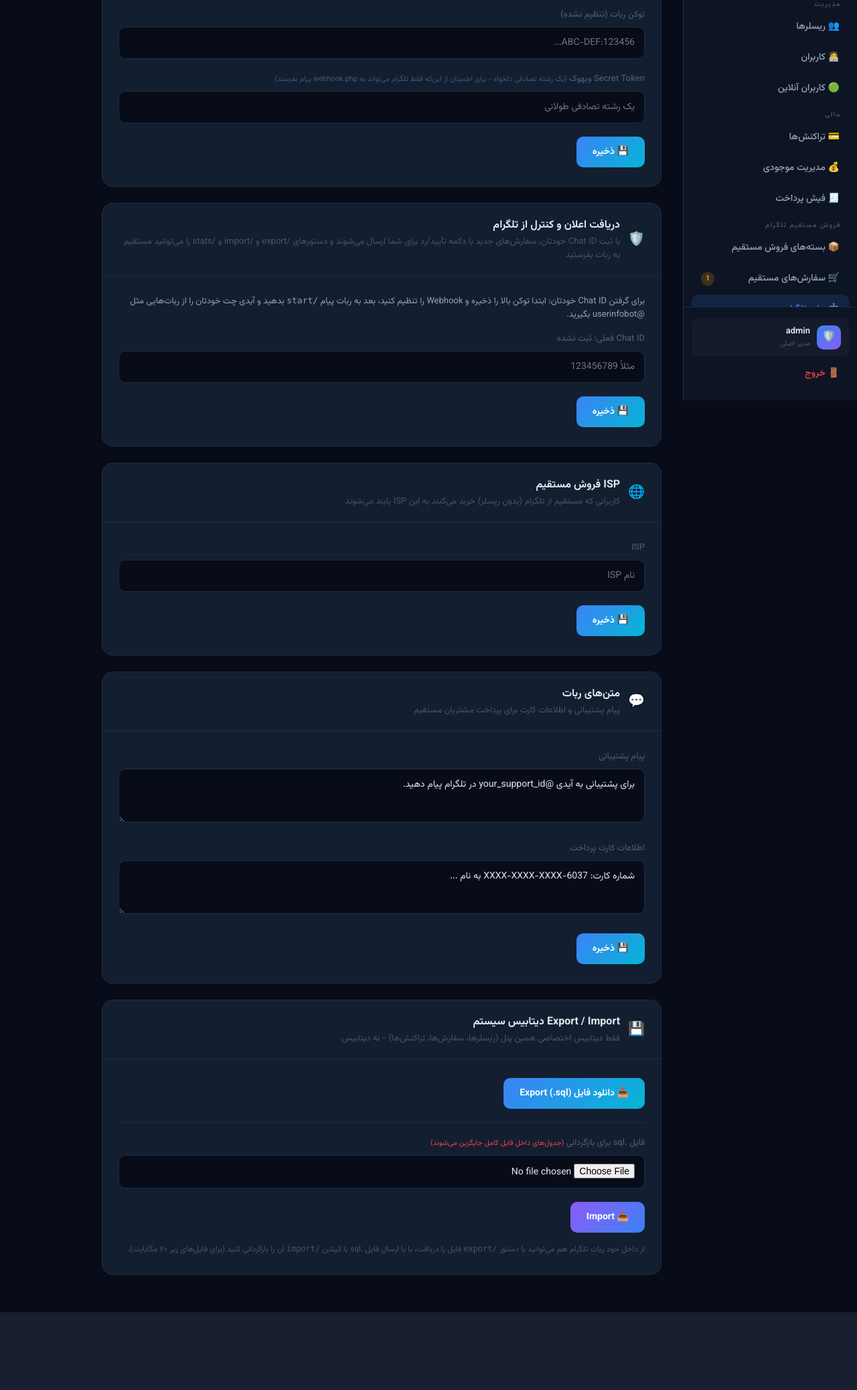
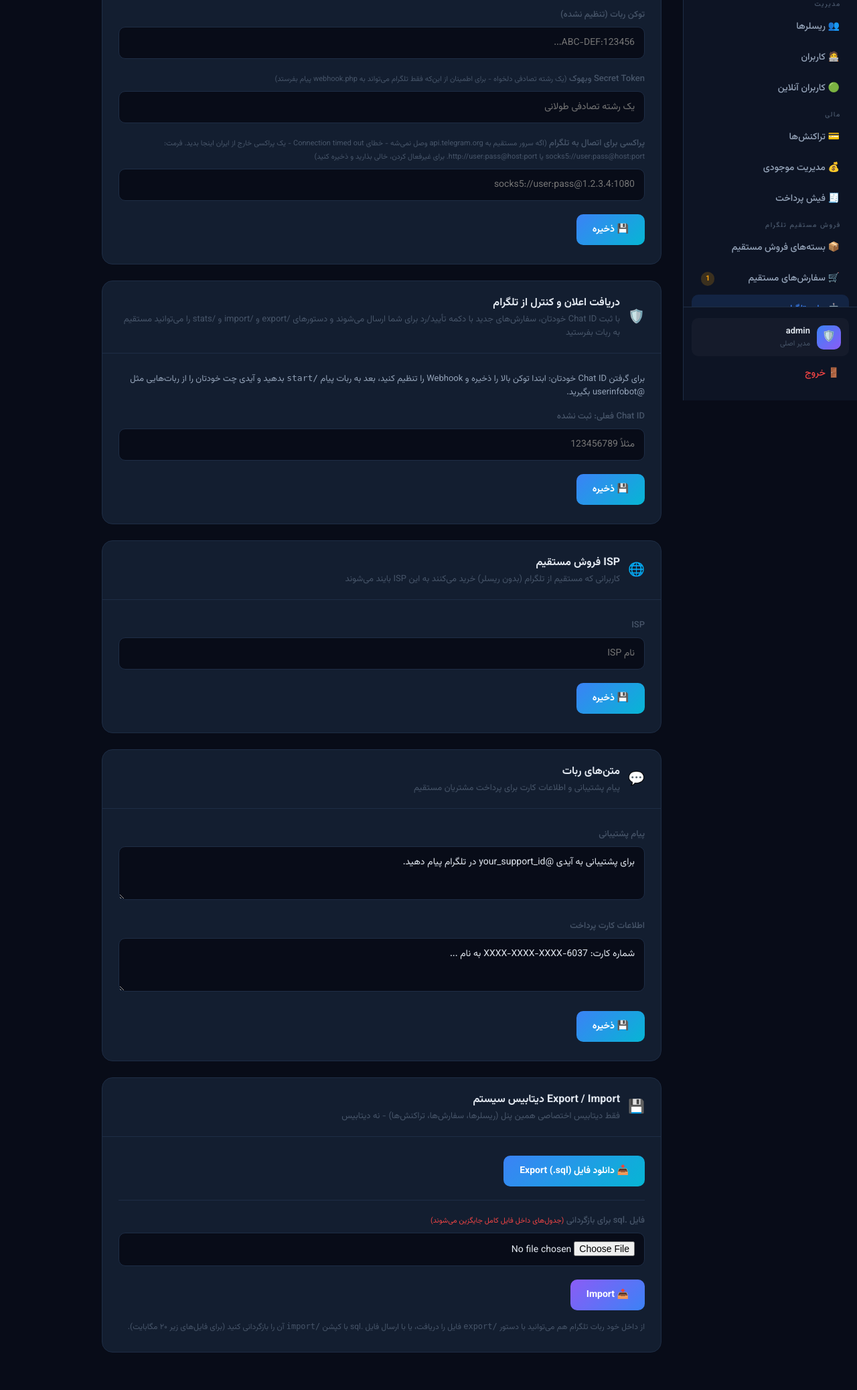
Before and after one commit to hossienyousefi-cpu/Panel-Robat1, a PHP site: page /admin/telegram.php in a window 1280 px wide. Shown: the part 202-2278 px from the top of the page at 67% size. Before the commit the page ends 2162 px from the top, so only its background shows below. Run offline with PHP 8.4, Linux system fonts and the light colour scheme; a user stored in the database is signed in; data comes from the database, SQL or seed files in the repository; tables that the repository leaves empty hold one stand-in row (values such as "Sample post"); some libraries are stand-ins or nearby versions.

Commit message:
افزودن پشتیبانی از پراکسی برای اتصال به تلگرام (رفع Connection timed out)
api.telegram.org معمولاً مستقیم از سرورهای ایران قابل‌دسترسی نیست
(فیلترینگ شبکه‌ای، نه مشکل کد) - این دقیقاً همون خطای "Connection timed
out after 8000 milliseconds" بود که موقع تنظیم Webhook گرفته شد. یک
تنظیم جدید (telegram_proxy) به admin/telegram.php اضافه شد که همه‌ی
تماس‌های includes/telegram_api.php (setWebhook، sendMessage،
sendPhoto، دانلود فایل رسید و ...) رو از طریق یک پراکسی SOCKS5/HTTP
دلخواه (که باید یک سرور خارج از ایران باشه) می‌فرسته.

Co-Authored-By: Claude Sonnet 5 <noreply@anthropic.com>
Claude-Session: https://claude.ai/code/session_01Mwxv8VcBmcZXEy5HVrmiap

```diff
--- a/vaset-host/admin/telegram.php
+++ b/vaset-host/admin/telegram.php
@@ -16,6 +16,7 @@ if ($_SERVER['REQUEST_METHOD'] === 'POST') {
     if ($action === 'save_bot_settings') {
         $token = trim($_POST['bot_token'] ?? '');
         $secret = trim($_POST['webhook_secret'] ?? '');
+        $proxy = trim($_POST['telegram_proxy'] ?? '');
         if ($token !== '') {
             $pdo->prepare("INSERT INTO settings (setting_key, setting_value) VALUES ('telegram_bot_token', ?)
                            ON DUPLICATE KEY UPDATE setting_value = VALUES(setting_value)")->execute([$token]);
@@ -24,6 +25,10 @@ if ($_SERVER['REQUEST_METHOD'] === 'POST') {
             $pdo->prepare("INSERT INTO settings (setting_key, setting_value) VALUES ('telegram_webhook_secret', ?)
                            ON DUPLICATE KEY UPDATE setting_value = VALUES(setting_value)")->execute([$secret]);
         }
+        // برخلاف توکن/secret، پراکسی باید بشه با خالی گذاشتن هم پاک/غیرفعال بشه
+        // (مثلاً موقع تعویض یا رفع اشکال پراکسی)
+        $pdo->prepare("INSERT INTO settings (setting_key, setting_value) VALUES ('telegram_proxy', ?)
+                       ON DUPLICATE KEY UPDATE setting_value = VALUES(setting_value)")->execute([$proxy]);
         logActivity('admin', $_SESSION['admin_id'], 'update_telegram_settings', 'تنظیمات ربات تلگرام بروز شد');
         $message = 'تنظیمات ذخیره شد.';
     }
@@ -121,6 +126,7 @@ if ($_SERVER['REQUEST_METHOD'] === 'POST') {
 
 $botToken = getSetting('telegram_bot_token', '');
 $webhookSecret = getSetting('telegram_webhook_secret', '');
+$telegramProxy = getSetting('telegram_proxy', '');
 $directIsp = getSetting('direct_isp_name', '');
 $supportMsg = getSetting('support_contact_message', '');
 $cardInfo = getSetting('payment_card_info', '');
@@ -257,6 +263,10 @@ $webhookInfo = $botToken !== '' ? tg_getWebhookInfo() : null;
             <label>Secret Token وبهوک <span style="font-size:11px;color:var(--muted);font-weight:400">(یک رشته تصادفی دلخواه - برای اطمینان از این‌که فقط تلگرام می‌تواند به webhook.php پیام بفرستد)</span></label>
             <input type="text" name="webhook_secret" placeholder="یک رشته تصادفی طولانی" value="<?= sanitize($webhookSecret) ?>">
           </div>
+          <div class="form-group">
+            <label>پراکسی برای اتصال به تلگرام <span style="font-size:11px;color:var(--muted);font-weight:400">(اگه سرور مستقیم به api.telegram.org وصل نمی‌شه - خطای Connection timed out - یک پراکسی خارج از ایران اینجا بدید. فرمت: socks5://user:pass@host:port یا http://user:pass@host:port. برای غیرفعال کردن، خالی بذارید و ذخیره کنید)</span></label>
+            <input type="text" name="telegram_proxy" placeholder="socks5://user:pass@1.2.3.4:1080" value="<?= sanitize($telegramProxy) ?>">
+          </div>
           <button type="submit" class="btn btn-primary">💾 ذخیره</button>
         </form>
 
--- a/vaset-host/includes/telegram_api.php
+++ b/vaset-host/includes/telegram_api.php
@@ -5,6 +5,21 @@
 
 function tg_token() {
     return getSetting('telegram_bot_token', '');
+}
+
+// ─── api.telegram.org معمولاً از سرورهای ایران مستقیم قابل‌دسترسی نیست (فیلتر
+// شبکه، نه مشکل کد) - اگه یک پراکسی توی تنظیمات ثبت شده باشه، همه‌ی تماس‌های
+// این فایل باهاش می‌رن. فرمت مقدار: socks5://user:pass@host:port یا
+// http://user:pass@host:port (همون فرمتی که CURLOPT_PROXY قبول می‌کنه).
+function tg_proxy() {
+    return trim(getSetting('telegram_proxy', ''));
+}
+
+function tg_applyProxy($ch) {
+    $proxy = tg_proxy();
+    if ($proxy !== '') {
+        curl_setopt($ch, CURLOPT_PROXY, $proxy);
+    }
 }
 
 // ─── تماس عمومی با API (application/x-www-form-urlencoded) ───
@@ -21,6 +36,7 @@ function tg_api($method, $params = [], $timeout = 15) {
         CURLOPT_TIMEOUT        => $timeout,
         CURLOPT_CONNECTTIMEOUT => 8,
     ]);
+    tg_applyProxy($ch);
     $res = curl_exec($ch);
     $err = curl_error($ch);
     curl_close($ch);
@@ -82,6 +98,7 @@ function tg_sendDocumentFile($chatId, $filePath, $caption = '') {
         ],
         CURLOPT_TIMEOUT => 180,
     ]);
+    tg_applyProxy($ch);
     $res = curl_exec($ch);
     curl_close($ch);
     $decoded = json_decode((string)$res, true);
@@ -106,6 +123,7 @@ function tg_downloadFile($telegramFilePath, $destPath) {
         CURLOPT_TIMEOUT        => 120,
         CURLOPT_CONNECTTIMEOUT => 10,
     ]);
+    tg_applyProxy($ch);
     $ok = curl_exec($ch);
     $err = curl_error($ch);
     curl_close($ch);
```
